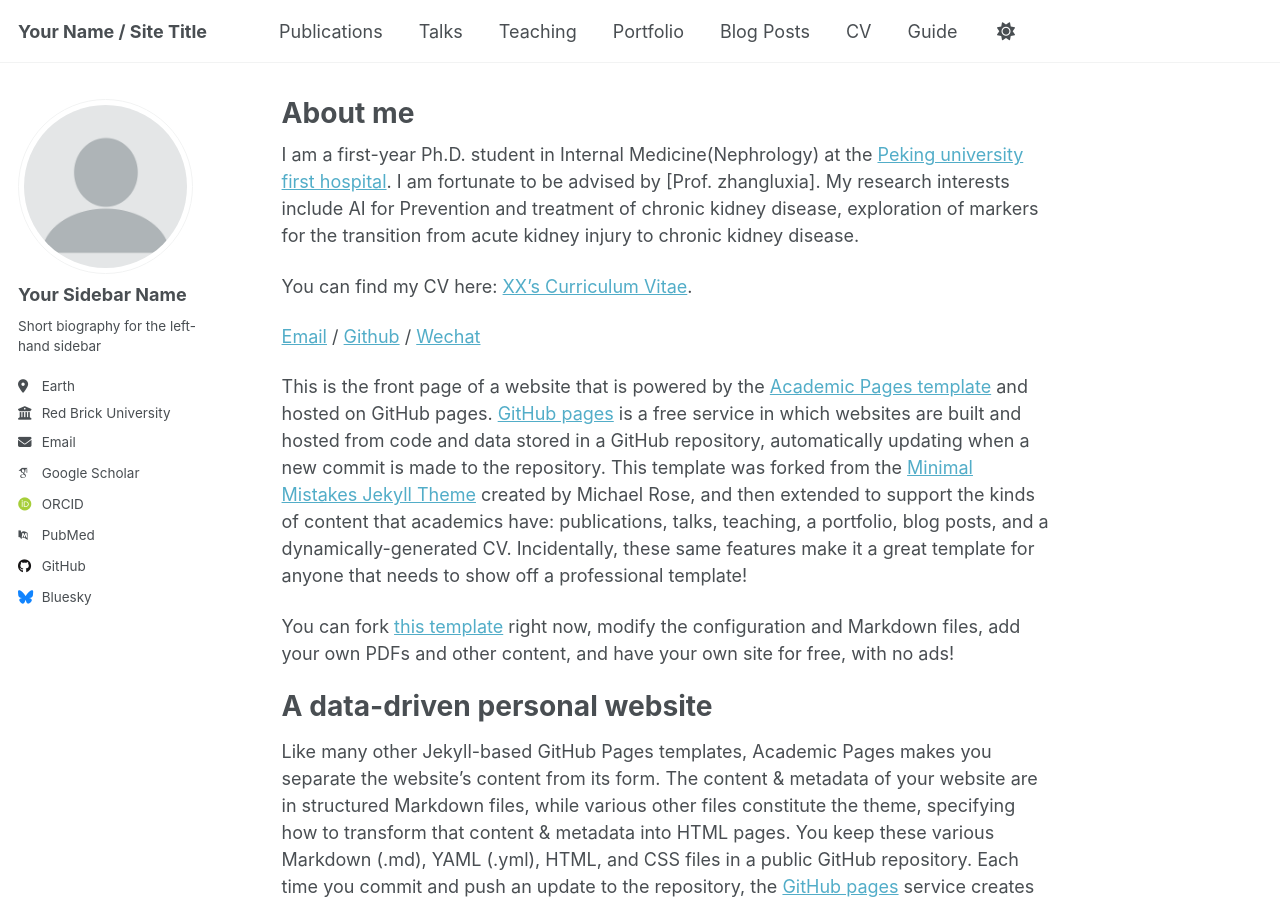
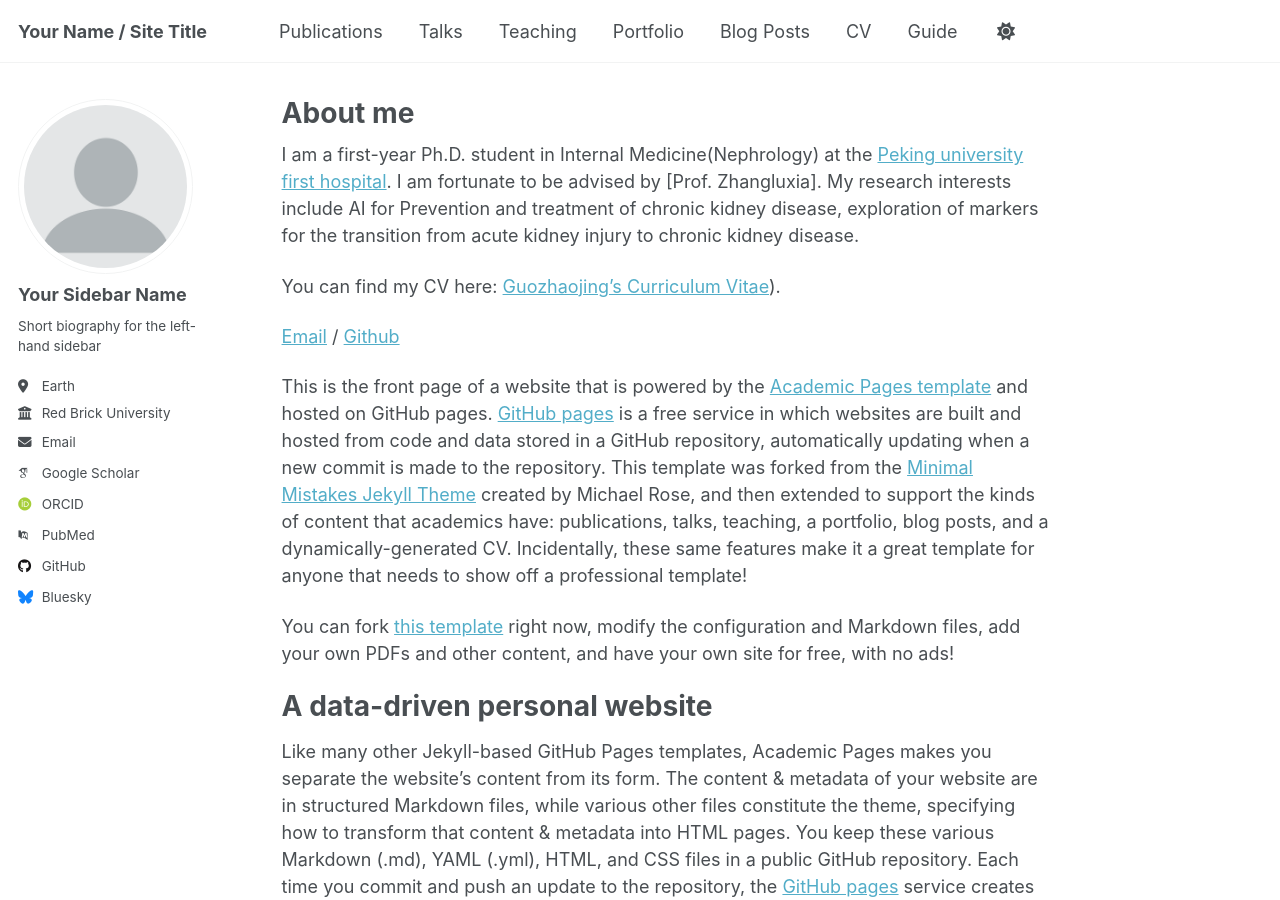
Before and after one commit to GuoZJ277/GuoZJ277.github.io, a Jekyll site: the page built from _pages/about.md, in a window 1280 px wide and 900 px high. Built offline with Jekyll 4.4.1, drawn with Linux system fonts in a browser that asks for light colours; some web fonts are replaced; a script that is not in the unit is left out.

```diff
--- a/_pages/about.md
+++ b/_pages/about.md
@@ -7,11 +7,11 @@ redirect_from:
   - /about.html
 ---
 
-I am a first-year Ph.D. student in Internal Medicine(Nephrology) at the [Peking university first hospital](https://www.pkufh.com/). I am fortunate to be advised by [Prof. zhangluxia]. My research interests include AI for Prevention and treatment of chronic kidney disease, exploration of markers for the transition from acute kidney injury to chronic kidney disease.
+I am a first-year Ph.D. student in Internal Medicine(Nephrology) at the [Peking university first hospital](https://www.pkufh.com/). I am fortunate to be advised by [Prof. Zhangluxia]. My research interests include AI for Prevention and treatment of chronic kidney disease, exploration of markers for the transition from acute kidney injury to chronic kidney disease.
 
-You can find my CV here: [XX's Curriculum Vitae](../assets/Curriculum_Vitae.pdf).
+You can find my CV here: [Guozhaojing's Curriculum Vitae](https://github.com/GuoZJ277/GuoZJ277.github.io/blob/master/assets/Curriculum_Vitae.pdf)).
 
-[Email](mailto:xxx@stu.pku.edu.cn) / [Github](https://github.com/xxx) / [Wechat](../images/wechat.jpg)
+[Email](mailto:guozhaojing25@stu.pku.edu.cn) / [Github](https://github.com/GuoZJ277)
 
 This is the front page of a website that is powered by the [Academic Pages template](https://github.com/academicpages/academicpages.github.io) and hosted on GitHub pages. [GitHub pages](https://pages.github.com) is a free service in which websites are built and hosted from code and data stored in a GitHub repository, automatically updating when a new commit is made to the repository. This template was forked from the [Minimal Mistakes Jekyll Theme](https://mmistakes.github.io/minimal-mistakes/) created by Michael Rose, and then extended to support the kinds of content that academics have: publications, talks, teaching, a portfolio, blog posts, and a dynamically-generated CV. Incidentally, these same features make it a great template for anyone that needs to show off a professional template!
 
```
